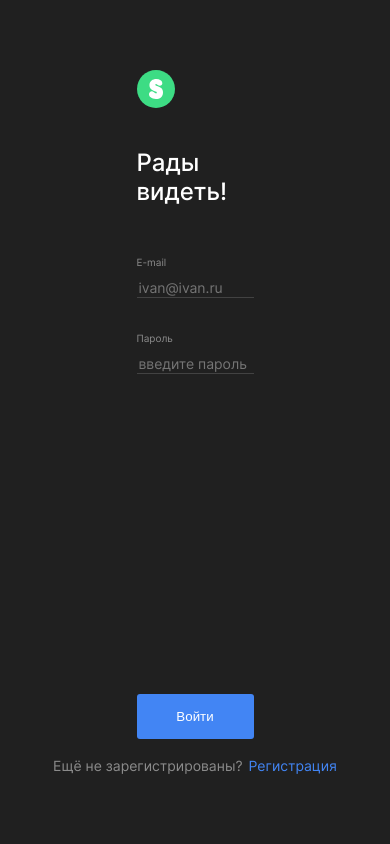
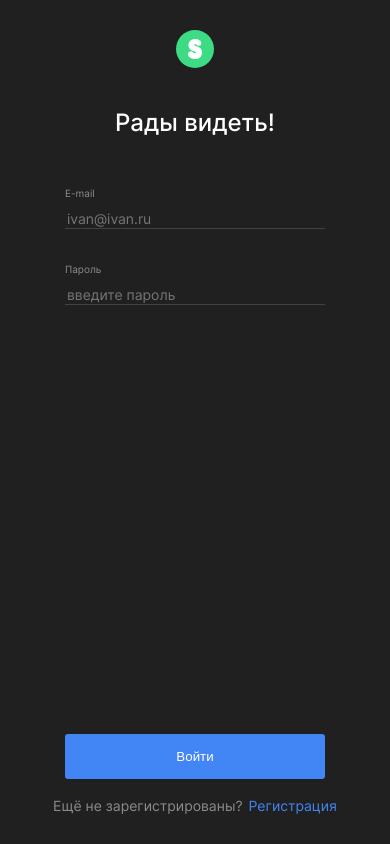
Before and after one commit to lamchik/movies-explorer-frontend, a React (Create React App) app in the folder diplom/: page /signin in a window 390 px wide. Built offline with nearby package versions, Linux system fonts and the light colour scheme.

Commit message:
адаптив для регистрации и авторизации

```diff
--- a/diplom/src/components/Register/Register.css
+++ b/diplom/src/components/Register/Register.css
@@ -16,7 +16,7 @@
 }
 
 .entrance__form-wrap {
-  width: 30vw;
+  width: 396px;
 }
 
 .entrance__headline-logo {
@@ -55,7 +55,7 @@
   height: 1px;
   border: none;
   margin: 0 0 24px 0;
-  width: 30vw;
+  width: 396px;
 }
 .entrance__form-headline {
   font-family: 'Inter', 'Arial', sans-serif;
@@ -79,14 +79,14 @@
 .input:focus {
   outline: none;
   border-bottom: 1px solid #4285f4;
-  width: 30vw;
+  width: 396px;
 }
 .entrance__button {
   background-color: #4285f4;
   border-radius: 3px;
   color: #fff;
   border: none;
-  width: 30vw;
+  width: 396px;
   min-height: 45px;
   margin: 0 0 18px 0;
   cursor: pointer;
@@ -124,3 +124,27 @@
 .entrance__login-link:hover {
   opacity: 0.7;
 }
+
+@media all and (max-width: 767px) {
+  .entrance__button {
+    width: 260px;
+  }
+  .input:focus {
+    width: 260px;
+  }
+  .entrance__form-line {
+    width: 260px;
+  }
+  .entrance__form-wrap {
+    width: 260px;
+  }
+  .entrance {
+    padding: 30px 0;
+  }
+  .entrance__headline-wrap {
+    display: flex;
+    align-items: center;
+    justify-content: center;
+    flex-direction: column;
+  }
+}
--- a/diplom/src/components/Register/Register.js
+++ b/diplom/src/components/Register/Register.js
@@ -10,7 +10,7 @@ function Register() {
     return(
         <div className="entrance">
             <div className="entrance__form-wrap">
-                <div className="entrance__headline-wrap ">
+                <div className="entrance__headline-wrap">
                     <Link to="/">
                         <div className="entrance__headline-logo">
                             <img className="entrance__headline-img" src={logo} alt="S"/>
```
